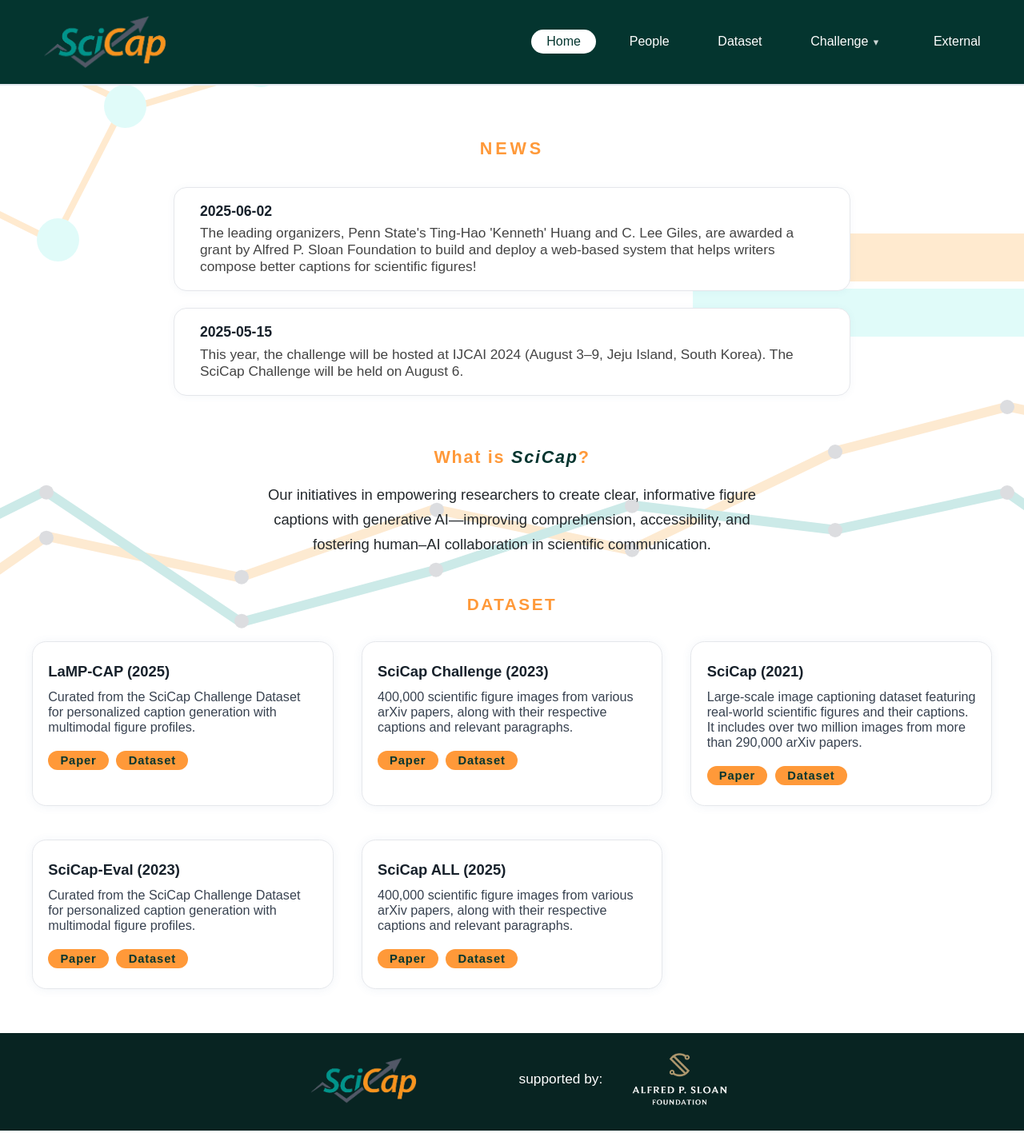
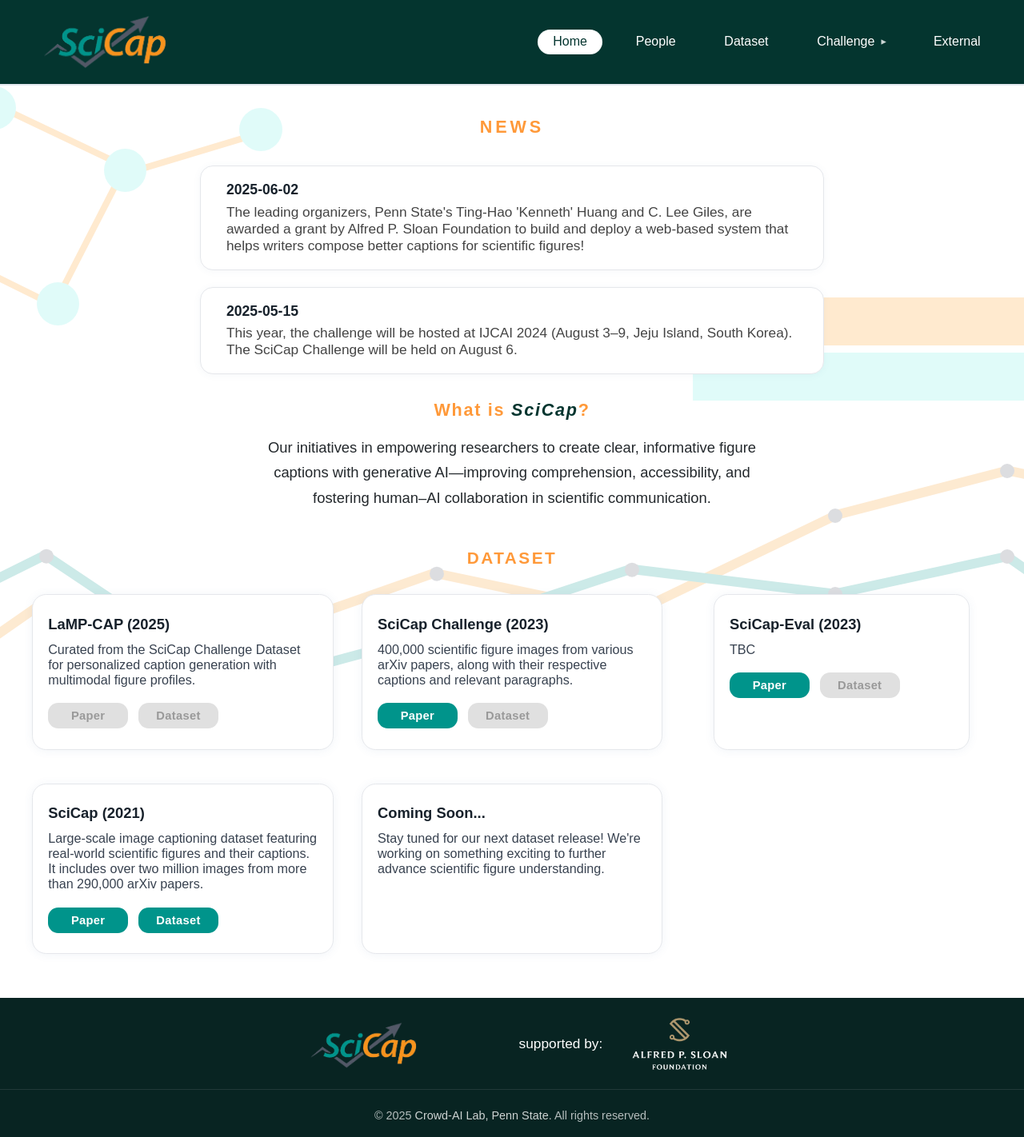
Before and after one commit to hy-ng/scicap-website-test, a React (Vite) app: page / in a window 1280 px wide. Shown: the whole page at 80% size. Built offline with nearby package versions, Linux system fonts and the light colour scheme.

Commit message:
homepage layout first draft done

```diff
--- a/src/App.css
+++ b/src/App.css
@@ -1,3 +1,8 @@
+/* Add box-sizing to all elements */
+*, *::before, *::after {
+  box-sizing: border-box;
+}
+
 :root {
   --primary: #04352f;
   --accent: #FF9939;
@@ -5,6 +10,7 @@
   --footer-bg: #082422;
   --footer-text: #fff;
   --border: #e5e7eb;
+  --navbar-height: 80px;
 
   --breakpoint-mobile: 640px;
   --breakpoint-tablet: 900px;
@@ -25,6 +31,7 @@
 
 main {
   min-height: 60vh;
+  padding-top: calc(var(--navbar-height) + 1rem);
 }
 
 /* Navbar */
@@ -35,6 +42,11 @@
   justify-content: space-between;
   padding: 0.8rem 2.2rem;
   border-bottom: 2px solid #e3e8ef;
+  position: fixed;
+  top: 0;
+  left: 0;
+  right: 0;
+  z-index: 1000;
 }
 .navbar-logo img {
   height: clamp(55px, 7vw, 75px);
@@ -55,18 +67,73 @@
   font-size: 1rem;
   padding: 0.4rem 1.2rem;
   border-radius: 1.6rem;
-  transition: background 0.16s;
+  transition: all 0.2s ease-in-out;
+  display: flex;
+  align-items: center;
+  position: relative;
 }
-.navbar-links a.active, .navbar-links a:focus {
-  background: var(--footer-text);
-  color: var(--primary);
+
+.dropdown-arrow {
+  margin-left: 0.4rem;
+  font-size: 0.8rem;
+  opacity: 0.8;
+  transition: transform 0.2s ease;
+  display: inline-block;
+  transform: rotate(-90deg);  /* Start rotated left */
 }
+
+/* Desktop styles */
+@media (min-width: 901px) {
+  .navbar-links a:hover {
+    background: rgba(255, 255, 255, 0.1);
+    transform: translateY(-1px);
+  }
+
+  .navbar-links a.active {
+    background: var(--footer-text);
+    color: var(--primary);
+  }
+
+  .navbar-links a.active:hover {
+    background: var(--footer-text);
+    transform: translateY(-1px);
+    box-shadow: 0 2px 8px rgba(0, 0, 0, 0.1);
+  }
+
+  /* Change rotation to point down on hover */
+  .has-dropdown:hover .dropdown-arrow {
+    transform: rotate(0deg);  /* Rotate to point down */
+  }
+
+  .navbar-links li:hover .dropdown-menu {
+    opacity: 1;
+    visibility: visible;
+    transform: translateY(0);
+  }
+
+  .dropdown-menu {
+    transform: translateY(-10px);
+    transition: all 0.2s ease-in-out;
+  }
+
+  .dropdown-menu a {
+    padding: 0.5rem 1.2rem;
+    border-radius: 0;
+    white-space: nowrap;
+  }
+
+  .dropdown-menu a:hover {
+    background: rgba(255, 255, 255, 0.1);
+    transform: none !important;
+  }
+}
+
 .navbar-links li {
   position: relative;
 }
 
 .has-dropdown {
-  padding-right: 0.5rem;
+  position: relative;
 }
 
 /* Add padding space for hover bridge */
@@ -80,34 +147,34 @@
   background: transparent;
 }
 
-.dropdown-arrow {
-  margin-left: 0.4rem;
-  font-size: 0.8rem;
-  opacity: 0.8;
+.dropdown-menu {
+  position: absolute;
+  top: 100%;
+  left: 0;
+  min-width: 200px;
+  background: var(--primary);
+  border: 1px solid rgba(255, 255, 255, 0.1);
+  border-radius: 8px;
+  padding: 0.5rem 0;
+  margin-top: 0.5rem;
+  opacity: 0;
+  visibility: hidden;
+  z-index: 1000;
+  box-shadow: 0 4px 12px rgba(0, 0, 0, 0.1);
 }
 
-.dropdown-menu {
-  position: absolute;
-  top: calc(100% + 15px);  /* Adjust position to account for hover bridge */
-  left: 50%;
-  transform: translateX(-50%);
-  background: var(--primary);
-  border: 1px solid rgba(255, 255, 255, 0.1);
-  border-radius: 0.8rem;
-  padding: 0.8rem;
-  min-width: 180px;
+.dropdown-menu li {
   list-style: none;
-  box-shadow: 0 4px 12px rgba(0, 0, 0, 0.15);
-  opacity: 0;
-  visibility: hidden;
-  transition: all 0.3s ease-in-out;
-  pointer-events: none; /* Initially disable pointer events */
+}
+
+.dropdown-menu ul {
+  margin: 0;
+  padding: 0;
 }
 
 .has-dropdown:hover .dropdown-menu {
   opacity: 1;
   visibility: visible;
-  pointer-events: all; /* Enable pointer events on hover */
 }
 
 .dropdown-menu::before {
@@ -119,11 +186,6 @@
   border-left: 6px solid transparent;
   border-right: 6px solid transparent;
   border-bottom: 6px solid var(--primary);
-}
-
-.dropdown-menu li {
-  margin: 0;
-  padding: 0;
 }
 
 .dropdown-menu a {
@@ -143,7 +205,7 @@
 
 /* News Section */
 .news-section {
-  padding: 3rem 0 2rem 0;
+  padding-top: 2rem;
 }
 .news-title {
   color: var(--accent);
@@ -233,12 +295,49 @@
   min-width: 320px;
   max-width: 400px;
   margin-bottom: 0.4rem;
+  transition: transform 0.2s ease, box-shadow 0.2s ease;
 }
+
+.dataset-card:hover {
+  transform: translateY(-2px);
+  box-shadow: 0 4px 15px rgba(80,120,160,0.12);
+}
+
+/* Style for Coming Soon card */
+.dataset-card-title:contains("Coming Soon") {
+  color: var(--accent);
+  font-style: italic;
+}
+
+.dataset-tag:contains("Coming Soon") {
+  background: rgba(255, 153, 57, 0.15);  /* var(--accent) with opacity */
+  color: var(--accent);
+  border: 1px solid var(--accent);
+}
+
 .dataset-card-title {
   font-size: 1.15rem;
   font-weight: 700;
   margin-bottom: 0.7rem;
+  display: flex;
+  align-items: center;
+  gap: 0.5rem;
 }
+
+.paper-link {
+  display: inline-flex;
+  align-items: center;
+  text-decoration: none;
+  font-size: 1.1rem;
+  opacity: 0.8;
+  transition: opacity 0.2s ease, transform 0.2s ease;
+}
+
+.paper-link:hover {
+  opacity: 1;
+  transform: translateY(-1px);
+}
+
 .dataset-card-desc {
   color: #384250;
   font-size: 1.01rem;
@@ -263,7 +362,7 @@
 .footer {
   background: var(--footer-bg);
   color: var(--footer-text);
-  padding: 1.6rem 0 2rem 0;
+  padding: 1.6rem 0 1.2rem 0;
   margin-top: 3rem;
 }
 .footer-top {
@@ -294,6 +393,30 @@
   margin-left: clamp(0.5rem, 2vw, 1.5rem);
 }
 
+.footer-bottom {
+  text-align: center;
+  padding-top: 1.5rem;
+  margin-top: 1.5rem;
+  border-top: 1px solid rgba(255, 255, 255, 0.1);
+}
+
+.copyright {
+  font-size: 0.9rem;
+  color: rgba(255, 255, 255, 0.7);
+  margin: 0;
+}
+
+.copyright a {
+  color: rgba(255, 255, 255, 0.8);
+  text-decoration: none;
+  transition: color 0.2s ease;
+}
+
+.copyright a:hover {
+  color: var(--footer-text);
+  text-decoration: underline;
+}
+
 /* Responsive */
 @media (max-width: 900px) {
   .navbar, .footer-top {
@@ -305,11 +428,12 @@
   }
   .dropdown-menu {
     position: static;
-    transform: none;
-    margin-top: 0.5rem;
     width: 100%;
-    background: rgba(255, 255, 255, 0.05);
-    pointer-events: all; /* Always enable pointer events on mobile */
+    margin-top: 0;
+    padding-left: 1rem;
+    border: none;
+    box-shadow: none;
+    background: transparent;
   }
   .dropdown-menu::before {
     display: none;
@@ -444,3 +568,212 @@
     grid-template-columns: 1fr;
   }
 }
+
+/* Hamburger Menu */
+.hamburger-menu {
+  display: none;
+  flex-direction: column;
+  justify-content: space-around;
+  width: 30px;
+  height: 25px;
+  background: transparent;
+  border: none;
+  cursor: pointer;
+  padding: 0;
+  z-index: 10;
+}
+
+.hamburger-menu:focus {
+  outline: none;
+}
+
+.hamburger-menu span {
+  width: 30px;
+  height: 3px;
+  background: var(--footer-text);
+  border-radius: 10px;
+  transition: all 0.3s linear;
+  position: relative;
+  transform-origin: 1px;
+}
+
+/* Hamburger Animation */
+.hamburger-menu.open span:first-child {
+  transform: rotate(45deg);
+}
+
+.hamburger-menu.open span:nth-child(2) {
+  opacity: 0;
+}
+
+.hamburger-menu.open span:nth-child(3) {
+  transform: rotate(-45deg);
+}
+
+/* Mobile Navigation Styles */
+@media (max-width: 900px) {
+  .hamburger-menu {
+    display: flex;
+    position: relative;
+    z-index: 1001;
+    margin-bottom: -2px;
+  }
+
+  .navbar {
+    padding: 1rem 1.5rem;
+    width: 100%;
+  }
+
+  .navbar-links {
+    display: none;
+    position: fixed;
+    top: var(--navbar-height);
+    right: 0;
+    left: 0;
+    width: 100%;
+    flex-direction: column;
+    background: var(--primary);
+    padding: 0;
+    margin: 0;
+    gap: 0;
+    box-shadow: 0 4px 6px rgba(0, 0, 0, 0.1);
+    z-index: 1000;
+    max-height: calc(100vh - var(--navbar-height));
+    overflow-y: auto;
+    overflow-x: hidden;
+    -webkit-overflow-scrolling: touch;
+    border-radius: 0;
+    border-top: 2px solid rgba(255, 255, 255, 0.1);
+  }
+
+  .navbar-links.mobile-open {
+    display: flex;
+  }
+
+  .navbar-links li {
+    width: 100%;
+    margin: 0;
+    padding: 0;
+  }
+
+  .navbar-links a {
+    padding: 1rem 1.5rem;
+    width: 100%;
+    display: flex;
+    justify-content: flex-start;
+    align-items: center;
+    white-space: nowrap;
+    border-radius: 0;
+  }
+
+  /* Add hover effect for mobile instead of active state */
+  .navbar-links a:hover {
+    background: rgba(255, 255, 255, 0.1);
+  }
+
+  /* Remove active state styling for mobile */
+  .navbar-links a.active {
+    background: transparent;
+    color: var(--footer-text);
+  }
+
+  /* Style scrollbar for better visibility */
+  .navbar-links::-webkit-scrollbar {
+    width: 6px;
+  }
+
+  .navbar-links::-webkit-scrollbar-track {
+    background: rgba(255, 255, 255, 0.1);
+  }
+
+  .navbar-links::-webkit-scrollbar-thumb {
+    background: rgba(255, 255, 255, 0.2);
+    border-radius: 3px;
+  }
+
+  .navbar-links::-webkit-scrollbar-thumb:hover {
+    background: rgba(255, 255, 255, 0.3);
+  }
+
+  /* Mobile dropdown styles */
+  .dropdown-menu {
+    position: static;
+    transform: none;
+    box-shadow: none;
+    width: 100%;
+    margin: 0;
+    padding: 0;
+    background: rgba(255, 255, 255, 0.05);
+    border: none;
+    display: none;
+  }
+
+  .dropdown-menu.show {
+    display: block;
+  }
+
+  /* Adjust main content padding for mobile */
+  main {
+    padding-top: calc(var(--navbar-height) + 0.5rem);
+  }
+}
+
+.dataset-card-buttons {
+  display: flex;
+  gap: 0.8rem;
+  margin-top: 1.2rem;
+}
+
+.dataset-button {
+  display: inline-flex;
+  align-items: center;
+  justify-content: center;
+  padding: 0.5rem 1.2rem;
+  border-radius: 0.8rem;
+  font-size: 0.92rem;
+  font-weight: 600;
+  text-decoration: none;
+  transition: all 0.2s ease;
+  letter-spacing: 0.02em;
+  min-width: 100px;
+  border: none;
+  cursor: pointer;
+}
+
+.dataset-button.inactive {
+  background: #e0e0e0 !important;
+  color: #999 !important;
+  cursor: default;
+  pointer-events: none;
+  transform: none !important;
+  box-shadow: none !important;
+}
+
+.dataset-button:not(.inactive):hover {
+  transform: translateY(-1px);
+}
+
+.paper-button {
+  background: #00948B;
+  color: white;
+}
+
+.paper-button:not(.inactive):hover {
+  background: #007c74;
+  box-shadow: 0 2px 8px rgba(0, 148, 139, 0.3);
+}
+
+.dataset-button.dataset-button {  /* Using twice for specificity */
+  background: #00948B;
+  color: white;
+}
+
+.dataset-button.dataset-button:not(.inactive):hover {
+  background: #007c74;
+  box-shadow: 0 2px 8px rgba(0, 148, 139, 0.3);
+}
+
+/* Ensure background pattern stays behind the fixed navbar */
+.background-pattern {
+  margin-top: var(--navbar-height);
+}
--- a/src/components/DatasetSection.jsx
+++ b/src/components/DatasetSection.jsx
@@ -4,27 +4,38 @@
   {
     title: "LaMP-CAP (2025)",
     desc: "Curated from the SciCap Challenge Dataset for personalized caption generation with multimodal figure profiles.",
-    tags: ["Paper", "Dataset"],
+    links: {
+      paper: "#",
+      dataset: "#"
+    }
   },
   {
     title: "SciCap Challenge (2023)",
     desc: "400,000 scientific figure images from various arXiv papers, along with their respective captions and relevant paragraphs.",
-    tags: ["Paper", "Dataset"],
+    links: {
+      paper: "https://aclanthology.org/2023.inlg-main.6/",
+      dataset: "#"
+    }
+  },
+  {
+    title: "SciCap-Eval (2023)",
+    desc: "TBC",
+    links: {
+      paper: "https://aclanthology.org/2023.findings-emnlp.363/",
+      dataset: "#"
+    }
   },
   {
     title: "SciCap (2021)",
     desc: "Large-scale image captioning dataset featuring real-world scientific figures and their captions. It includes over two million images from more than 290,000 arXiv papers.",
-    tags: ["Paper", "Dataset"],
+    links: {
+      paper: "https://aclanthology.org/2021.findings-emnlp.277/",
+      dataset: "https://github.com/tingyaohsu/scicap"
+    }
   },
   {
-    title: "SciCap-Eval (2023)",
-    desc: "Curated from the SciCap Challenge Dataset for personalized caption generation with multimodal figure profiles.",
-    tags: ["Paper", "Dataset"],
-  },
-  {
-    title: "SciCap ALL (2025)",
-    desc: "400,000 scientific figure images from various arXiv papers, along with their respective captions and relevant paragraphs.",
-    tags: ["Paper", "Dataset"],
+    title: "Coming Soon...",
+    desc: "Stay tuned for our next dataset release! We're working on something exciting to further advance scientific figure understanding.",
   },
 ];
 
@@ -37,11 +48,28 @@
           <div className="dataset-card" key={idx}>
             <div className="dataset-card-title">{ds.title}</div>
             <div className="dataset-card-desc">{ds.desc}</div>
-            <div className="dataset-card-tags">
-              {ds.tags.map((tag, i) => (
-                <span className="dataset-tag" key={i}>{tag}</span>
-              ))}
-            </div>
+            {ds.links && (
+              <div className="dataset-card-buttons">
+                <a
+                  href={ds.links.paper}
+                  target="_blank"
+                  rel="noopener noreferrer"
+                  className={`dataset-button paper-button ${ds.links.paper === "#" ? "inactive" : ""}`}
+                  onClick={ds.links.paper === "#" ? (e) => e.preventDefault() : undefined}
+                >
+                  Paper
+                </a>
+                <a
+                  href={ds.links.dataset}
+                  target="_blank"
+                  rel="noopener noreferrer"
+                  className={`dataset-button dataset-button ${ds.links.dataset === "#" ? "inactive" : ""}`}
+                  onClick={ds.links.dataset === "#" ? (e) => e.preventDefault() : undefined}
+                >
+                  Dataset
+                </a>
+              </div>
+            )}
           </div>
         ))}
       </div>
--- a/src/components/Footer.jsx
+++ b/src/components/Footer.jsx
@@ -3,6 +3,8 @@
 import sloanLogo from "../assets/sloan-logo.png"; // use a placeholder if you don't have the actual logo
 
 export default function Footer() {
+  const currentYear = new Date().getFullYear();
+
   return (
     <footer className="footer">
       <div className="footer-top">
@@ -19,6 +21,11 @@
           />
         </div>
       </div>
+      <div className="footer-bottom">
+        <p className="copyright">
+          © {currentYear} <a href="https://crowd.ist.psu.edu/crowd-ai-lab.html" target="_blank" rel="noopener noreferrer">Crowd-AI Lab, Penn State</a>. All rights reserved.
+        </p>
+      </div>
     </footer>
   );
 }
--- a/src/components/Navbar.jsx
+++ b/src/components/Navbar.jsx
@@ -1,4 +1,4 @@
-import React, { useState } from "react";
+import React, { useState, useEffect, useRef } from "react";
 import scicapLogo from "../assets/scicap-logo.png"; //TODO: Change to svg if possible (ask Kenneth if got original file)
 
 const navLinks = [
@@ -10,8 +10,8 @@
     href: "#",
     hasDropdown: true,
     dropdownItems: [
-      { text: "2024 Challenge", href: "/challenge/2024" },
-      { text: "2023 Challenge", href: "/challenge/2023" }
+      { text: "2024", href: "https://gusty-cabbage-7e7.notion.site/The-Second-Scientific-Figure-Captioning-Challenge-SCICAP-Challenge-2024-d9131ae2517640998430fac2271c6e43", target: "_blank" },
+      { text: "2023", href: "https://crowdailab.notion.site/The-1st-Scientific-Figure-Captioning-SciCap-Challenge-47b914e092dd4965af7b432f6b2d42e8", target: "_blank" }
     ]
   },
   { text: "External", href: "#" },
@@ -19,13 +19,52 @@
 
 export default function Navbar() {
   const [activeDropdown, setActiveDropdown] = useState(null);
+  const [isMobileMenuOpen, setIsMobileMenuOpen] = useState(false);
+  const navRef = useRef(null);
+
+  useEffect(() => {
+    const handleClickOutside = (event) => {
+      // Close menu if click is outside navbar
+      if (navRef.current && !navRef.current.contains(event.target)) {
+        setIsMobileMenuOpen(false);
+        setActiveDropdown(null);
+      }
+    };
+
+    // Add event listeners for click/touch outside
+    document.addEventListener('mousedown', handleClickOutside);
+    document.addEventListener('touchstart', handleClickOutside);
+
+    // Clean up event listeners
+    return () => {
+      document.removeEventListener('mousedown', handleClickOutside);
+      document.removeEventListener('touchstart', handleClickOutside);
+    };
+  }, [isMobileMenuOpen]); // Only re-run if isMobileMenuOpen changes
+
+  const toggleMobileMenu = () => {
+    setIsMobileMenuOpen(!isMobileMenuOpen);
+    setActiveDropdown(null);
+  };
 
   return (
-    <nav className="navbar">
+    <nav className="navbar" ref={navRef}>
       <div className="navbar-logo">
         <img src={scicapLogo} alt="SciCap Logo" />
       </div>
-      <ul className="navbar-links">
+
+      {/* Hamburger Menu Button */}
+      <button
+        className={`hamburger-menu ${isMobileMenuOpen ? 'open' : ''}`}
+        onClick={toggleMobileMenu}
+        aria-label="Toggle navigation menu"
+      >
+        <span></span>
+        <span></span>
+        <span></span>
+      </button>
+
+      <ul className={`navbar-links ${isMobileMenuOpen ? 'mobile-open' : ''}`}>
         {navLinks.map((link) => (
           <li
             key={link.text}
@@ -37,15 +76,35 @@
               href={link.href}
               className={link.active ? "active" : ""}
               tabIndex="0"
+              onClick={() => {
+                if (link.hasDropdown && window.innerWidth <= 900) {
+                  // Toggle dropdown on mobile
+                  setActiveDropdown(activeDropdown === link.text ? null : link.text);
+                } else {
+                  // Close mobile menu when clicking a non-dropdown link
+                  setIsMobileMenuOpen(false);
+                  setActiveDropdown(null);
+                }
+              }}
             >
               {link.text}
               {link.hasDropdown && <span className="dropdown-arrow">▾</span>}
             </a>
-            {link.hasDropdown && activeDropdown === link.text && (
-              <ul className="dropdown-menu">
+            {link.hasDropdown && (activeDropdown === link.text || window.innerWidth <= 900) && (
+              <ul className={`dropdown-menu ${activeDropdown === link.text ? 'show' : ''}`}>
                 {link.dropdownItems.map((item) => (
                   <li key={item.text}>
-                    <a href={item.href}>{item.text}</a>
+                    <a
+                      href={item.href}
+                      target={item.target}
+                      rel={item.target === '_blank' ? 'noopener noreferrer' : undefined}
+                      onClick={() => {
+                        setIsMobileMenuOpen(false);
+                        setActiveDropdown(null);
+                      }}
+                    >
+                      {item.text}
+                    </a>
                   </li>
                 ))}
               </ul>
```
